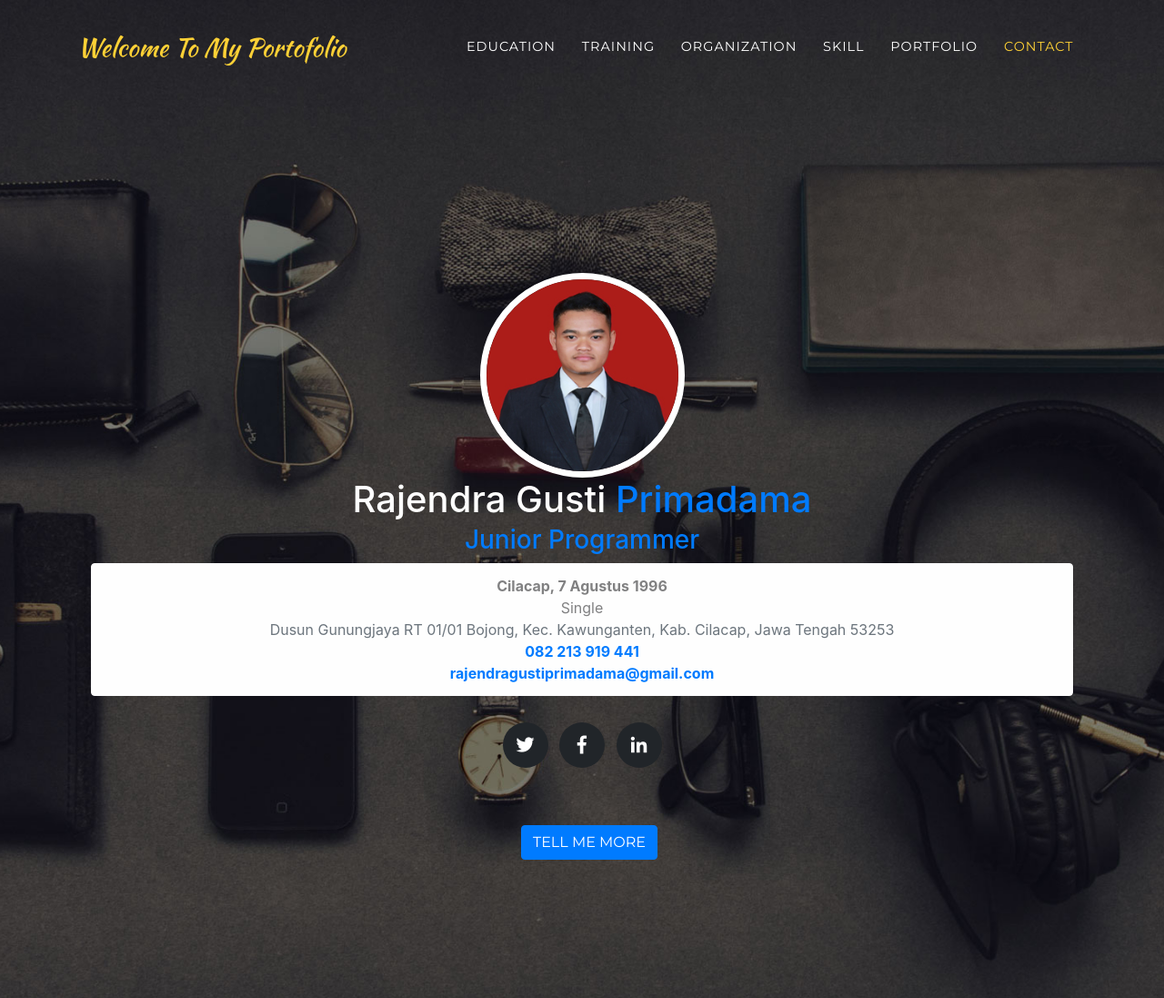
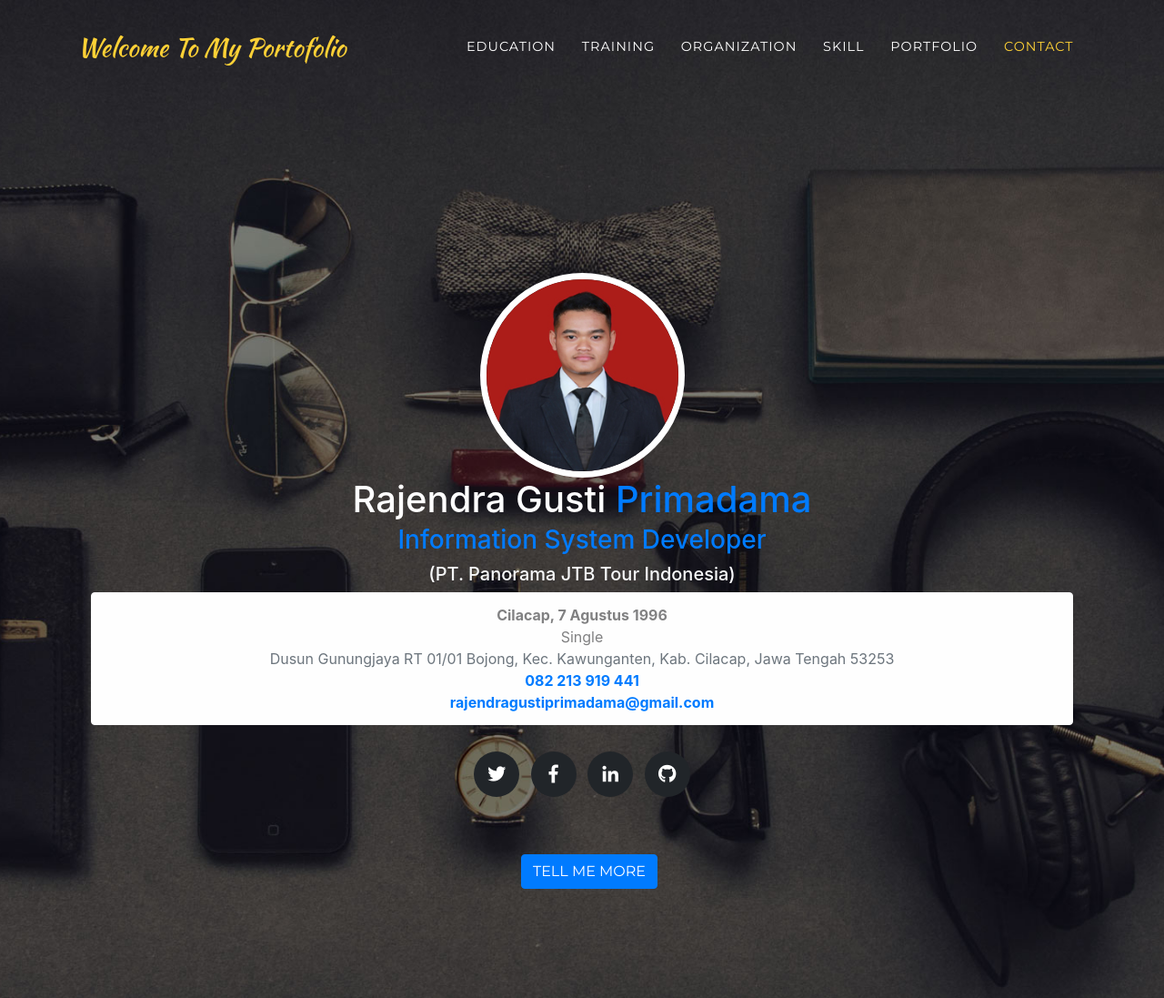
Before and after one commit to rajendraprimadama/rajendragustiprimadama.github.io, a website with bundled scripts: page index.html in a window 1280 px wide. Shown: the top 1097 px of the page at 91% size. Built offline with nearby package versions, Linux system fonts and the light colour scheme; a web font is replaced by a local one.

Commit message:
301119 - update all

```diff
--- a/index.html
+++ b/index.html
@@ -71,7 +71,8 @@
             <h1 class="mb-1">Rajendra Gusti
               <span class="text-primary">Primadama</span>
             </h1>
-            <h3 class="text-primary">Junior Programmer</h3>
+            <h3 class="text-primary">Information System Developer</h3>
+            <h5 class="text-light">(PT. Panorama JTB Tour Indonesia)</h5>
             <div class="alert alert-light" role="alert">
               <b><span class="intro-text" ">Cilacap, 7 Agustus 1996</span><br></b>
               <span class="intro-text" ">Single</span><br>
@@ -94,6 +95,11 @@
                 <li class="list-inline-item">
                   <a href="http://www.linkedin.com/in/rajendra-g-primadama">
                     <i class="fab fa-linkedin-in"></i>
+                  </a>
+                </li>
+                <li class="list-inline-item">
+                  <a href="http://www.linkedin.com/in/rajendra-g-primadama">
+                    <i class="fab fa-github"></i>
                   </a>
                 </li>
               </ul>
```
